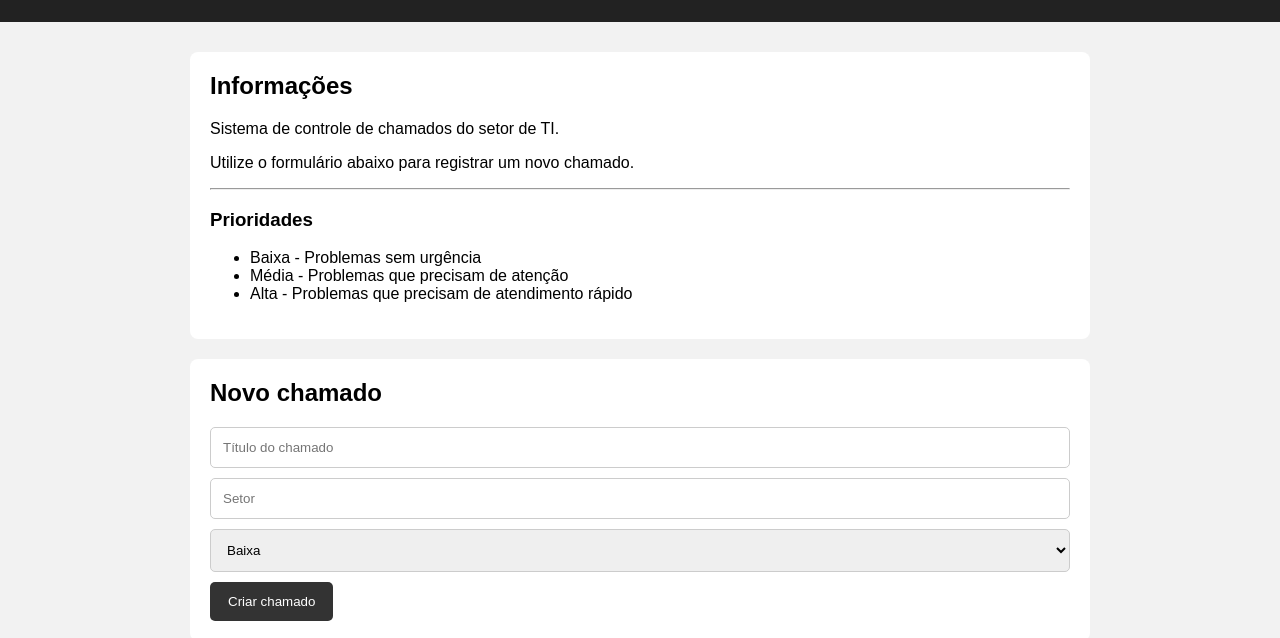
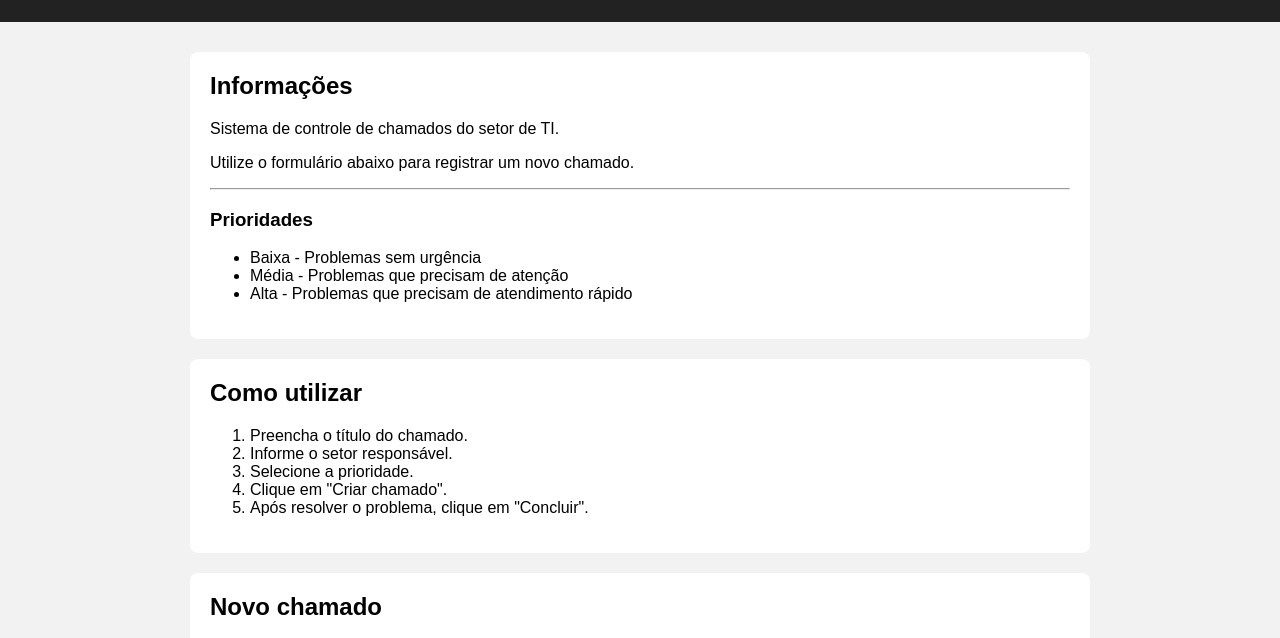
Before and after one commit to AndreGutiere/DevOps, a plain HTML site: page chamados-ti/index.html in a window 1280 px wide. Shown: the part 99-737 px from the top of the page. Drawn offline with Linux system fonts and the light colour scheme.

Commit message:
Adiciona instruções de uso

```diff
--- a/chamados-ti/index.html
+++ b/chamados-ti/index.html
@@ -39,6 +39,20 @@
                 <li>Média - Problemas que precisam de atenção</li>
                 <li>Alta - Problemas que precisam de atendimento rápido</li>
             </ul>
+        </section>
+
+        <section class="como-usar">
+
+            <h2>Como utilizar</h2>
+
+            <ol>
+                <li>Preencha o título do chamado.</li>
+                <li>Informe o setor responsável.</li>
+                <li>Selecione a prioridade.</li>
+                <li>Clique em "Criar chamado".</li>
+                <li>Após resolver o problema, clique em "Concluir".</li>
+            </ol>
+
         </section>
 
         <!-- Cadastro de chamado -->
```
